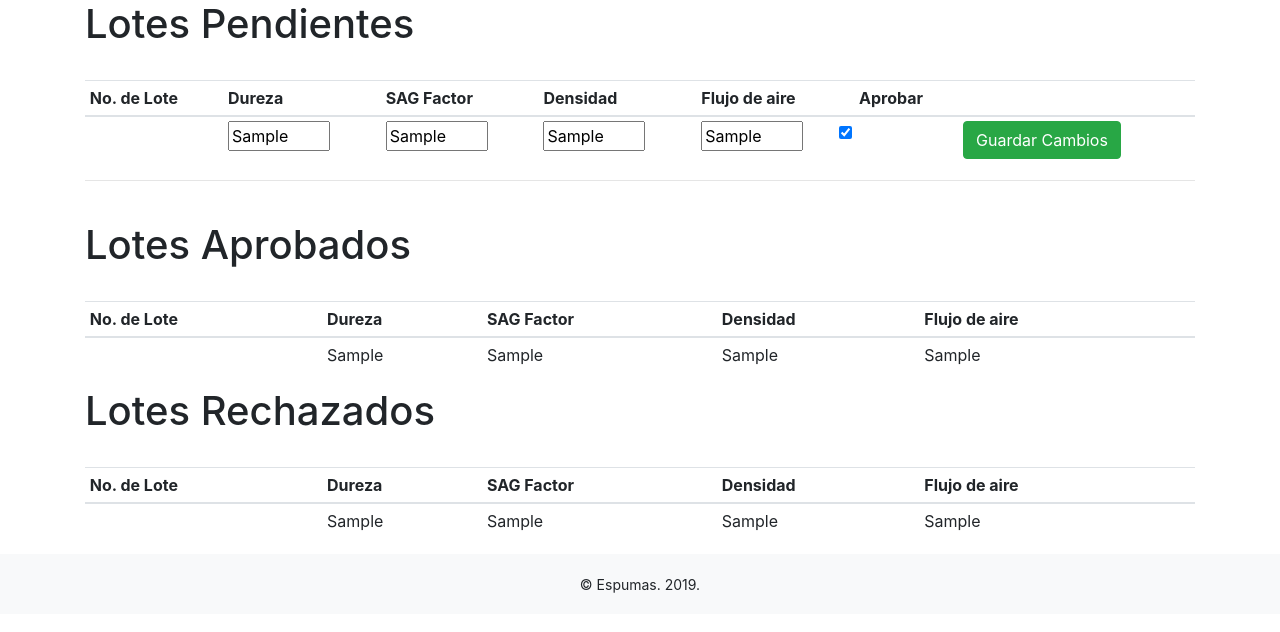
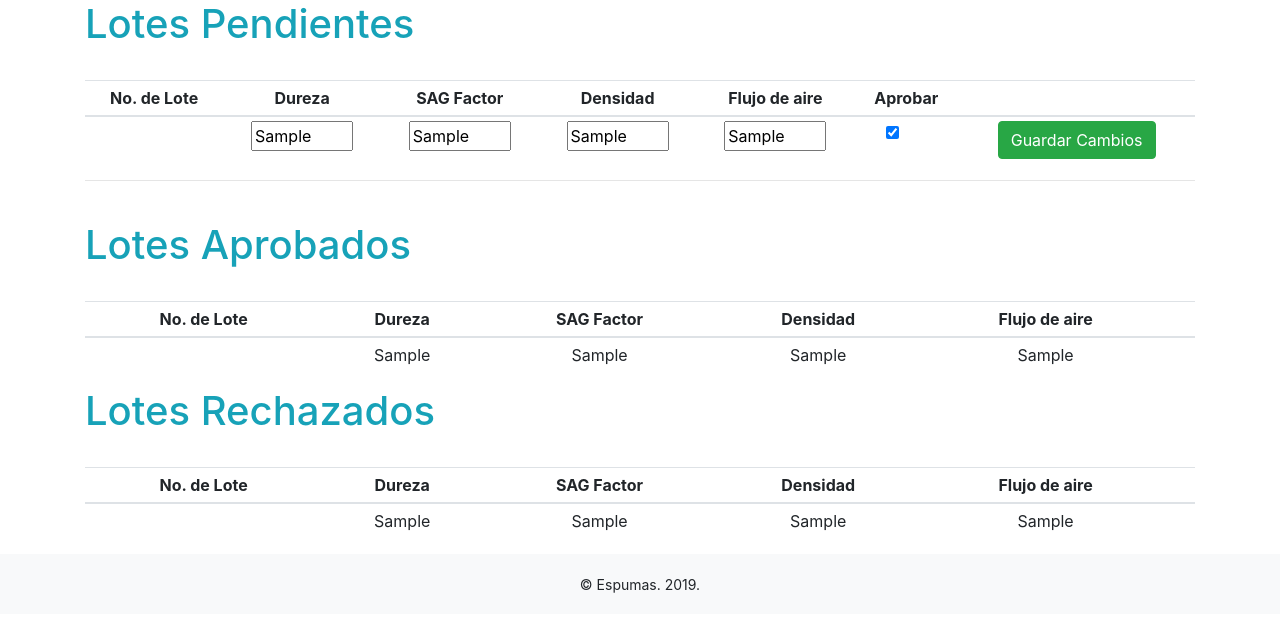
Before and after one commit to Alvarogarcia91/karmaprodv5, a Django app: template corrida/templates/ordenes/lotes.html in a window 1280 px wide. Shown: the part 129-761 px from the top of the page. Run offline with Django 3.2, Linux system fonts and the light colour scheme; the template is opened without the code that fills it: most values are stand-ins (such as "Sample title", 1, 10 or a date in 2020); some libraries are stand-ins or nearby versions.

Commit message:
added styles on lotes.html

```diff
--- a/corrida/templates/ordenes/dashboard_en_producion.html
+++ b/corrida/templates/ordenes/dashboard_en_producion.html
@@ -45,7 +45,7 @@
                         <td class="text-center" >{{ elementoCorrida.bloqueMedidas.descripcion }}</td>
                         <td class="text-center" >{{ elementoCorrida.bloqueMedidas.tipo_de_unidad }}</td>
 
-                        <td class="text-center" >{{elementoCorrida.num_bloques}}{{ elementoCorrida.cantidad }}</td>
+                        <td class="text-center" >{{elementoCorrida.num_bloques}}/{{ elementoCorrida.cantidad }}</td>
 
                     </tr>
 
--- a/corrida/templates/ordenes/lotes.html
+++ b/corrida/templates/ordenes/lotes.html
@@ -3,18 +3,18 @@
 
 
 
-<h1>Lotes Pendientes</h1>
+<h1 class="text-left  text-info" >Lotes Pendientes</h1>
 <br>
 <table class="table table-sm" >
     <thead>
         <tr>
-            <th> No. de Lote</th>
-            <th> Dureza </th>
-            <th> SAG Factor</th>
-            <th> Densidad </th>
-            <th> Flujo de aire </th>
-            <th> Aprobar </th>
-            <th></th>
+            <th class="text-center" > No. de Lote</th>
+            <th class="text-center" > Dureza </th>
+            <th class="text-center" > SAG Factor</th>
+            <th class="text-center" > Densidad </th>
+            <th class="text-center" > Flujo de aire </th>
+            <th class="text-center" > Aprobar </th>
+            <th class="text-center" ></th>
         </tr>
     </thead>
     <tbody>
@@ -22,25 +22,25 @@
             <form action="{% url 'corrida:aprobar_lote' lote.id %}" method="POST">
             {% csrf_token %}
             <tr>
-                <td>
+                <td class="text-center" >
                     {{lote.no_de_lote}}
                 </td>
-                <td>
+                <td class="text-center" >
                     <input type="text"  size="5" id="dureza_capturada" name="dureza_capturada" value="{{ lote.dureza_capturada }}">
                 </td>
-                <td>
+                <td class="text-center" >
                     <input type="text"  size="5" id="sag_factor_capturado" name="sag_factor_capturado" value="{{ lote.sag_factor_capturado }}">
                 </td>
-                <td>
+                <td class="text-center" >
                     <input type="text"  size="5" id="densidad_capturada" name="densidad_capturada" value="{{ lote.densidad_capturada }}">
                 </td>
-                <td>
+                <td class="text-center" >
                     <input type="text"  size="5" id="flujo_de_aire_astm_capturado" name="flujo_de_aire_astm_capturado" value="{{ lote.flujo_de_aire_astm_capturado }}">
                 </td>
-                <td>
+                <td class="text-center" >
                     <input class="form-check-input" type="checkbox" name="pruebas_pasadas" checked id="pruebas_pasadas" value="{{lote.pruebas_pasadas}}">
                 </td>
-                <td>
+                <td class="text-center" >
                     <input type="submit" class="btn btn-success" role="button" value="Guardar Cambios">
                 </td>
             </tr>
@@ -50,17 +50,17 @@
 </table>
 <hr class="style4">
 <br>
-<h1>Lotes Aprobados</h1>
+<h1 class="text-left  text-info" >Lotes Aprobados</h1>
 <br>
 <table class="table table-sm" >
     <thead>
         <tr>
-            <th> No. de Lote</th>
-            <th> Dureza </th>
-            <th> SAG Factor</th>
-            <th> Densidad </th>
-            <th> Flujo de aire </th>
-            <th></th>
+            <th class="text-center" > No. de Lote</th>
+            <th class="text-center" > Dureza </th>
+            <th class="text-center" > SAG Factor</th>
+            <th class="text-center" > Densidad </th>
+            <th class="text-center" > Flujo de aire </th>
+            <th class="text-center" ></th>
         </tr>
     </thead>
     <tbody>
@@ -68,27 +68,27 @@
             <form action="{% url 'corrida:aprobar_lote' lote.id %}" method="POST">
             {% csrf_token %}
             <tr>
-                <td>{{lote.no_de_lote}}</td>
-                <td>{{lote.dureza_capturada}}</td>
-                <td>{{lote.sag_factor_capturado}}</td>
-                <td>{{lote.densidad_capturada}}</td>
-                <td>{{lote.flujo_de_aire_astm_capturado}}</td>
+                <td class="text-center" >{{lote.no_de_lote}}</td>
+                <td class="text-center" >{{lote.dureza_capturada}}</td>
+                <td class="text-center" >{{lote.sag_factor_capturado}}</td>
+                <td class="text-center" >{{lote.densidad_capturada}}</td>
+                <td class="text-center" >{{lote.flujo_de_aire_astm_capturado}}</td>
             </tr>
             </form>
         {% endfor %}
     </tbody>
 </table>
-<h1>Lotes Rechazados</h1>
+<h1 class="text-left  text-info" > Lotes Rechazados</h1>
 <br>
 <table class="table table-sm" >
     <thead>
         <tr>
-            <th> No. de Lote</th>
-            <th> Dureza </th>
-            <th> SAG Factor</th>
-            <th> Densidad </th>
-            <th> Flujo de aire </th>
-            <th></th>
+            <th class="text-center" > No. de Lote</th>
+            <th class="text-center" > Dureza </th>
+            <th class="text-center" > SAG Factor</th>
+            <th class="text-center" > Densidad </th>
+            <th class="text-center" > Flujo de aire </th>
+            <th class="text-center" ></th>
         </tr>
     </thead>
     <tbody>
@@ -96,11 +96,11 @@
             <form action="{% url 'corrida:aprobar_lote' lote.id %}" method="POST">
             {% csrf_token %}
             <tr>
-                <td>{{lote.no_de_lote}}</td>
-                <td>{{lote.dureza_capturada}}</td>
-                <td>{{lote.sag_factor_capturado}}</td>
-                <td>{{lote.densidad_capturada}}</td>
-                <td>{{lote.flujo_de_aire_astm_capturado}}</td>
+                <td class="text-center" >{{lote.no_de_lote}}</td>
+                <td class="text-center" >{{lote.dureza_capturada}}</td>
+                <td class="text-center" >{{lote.sag_factor_capturado}}</td>
+                <td class="text-center" >{{lote.densidad_capturada}}</td>
+                <td class="text-center" >{{lote.flujo_de_aire_astm_capturado}}</td>
             </tr>
             </form>
         {% endfor %}
```
